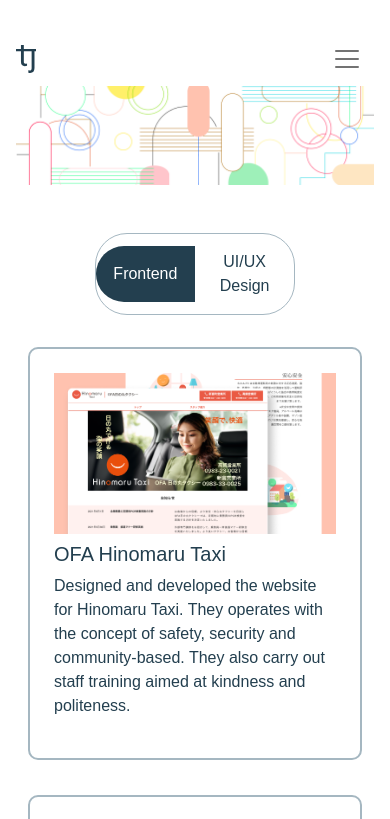
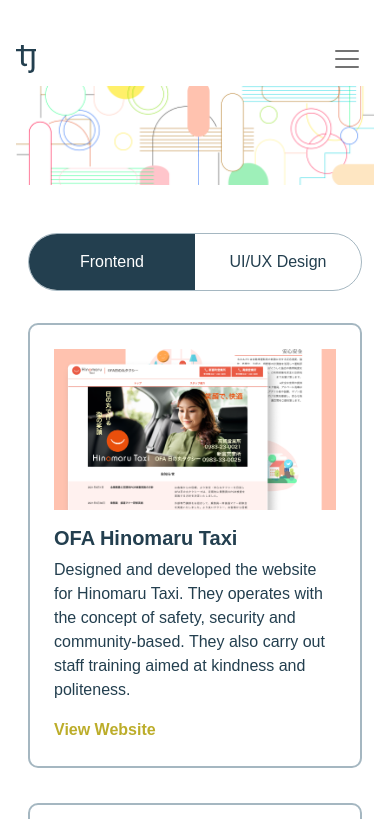
Before and after one commit to tasneemjs/portfolio, a React (Create React App) app: page /works in a window 390 px wide. Shown: the top 819 px of the page. Built offline with nearby package versions, Linux system fonts and the light colour scheme.

Commit message:
changes on works page

```diff
--- a/src/components/works/FrontWorkItem.js
+++ b/src/components/works/FrontWorkItem.js
@@ -6,8 +6,9 @@
             <div className="work-brief">
               <img src={`work_img/${datas.image}`} alt={datas.title} />
               <h5>{datas.title}</h5>
+              <p>{datas.description}</p>
               <a href={datas.weblink} target="_blank" rel="noreferrer">
-                  <p>{datas.description}</p>
+                  View Website
               </a>
             </div>
           ))}
--- a/src/components/works/SelectedWorks.js
+++ b/src/components/works/SelectedWorks.js
@@ -62,7 +62,7 @@
                     They operates with the concept of safety, security and community-based.
                     They also carry out staff training aimed at kindness and politeness.
                     </p>
-                <a className="index" href="http://ofa-support.com/taxi_department/" target="_blank" rel="noreferrer">View website</a>
+                <a className="index" href="http://ofa-support.com/taxi_department/" target="_blank" rel="noreferrer">View Website</a>
             </Div>
         </div>
 
@@ -73,7 +73,7 @@
                     They are a driving training provider for the students who wants
                     to get a job outiside of the prefecture.
                 </p>
-                <a className="index" href="http://www.miyadora.jp/gasshuku/gasshuku_plan.html" target="_blank" rel="noreferrer">View website</a>
+                <a className="index" href="http://www.miyadora.jp/gasshuku/gasshuku_plan.html" target="_blank" rel="noreferrer">View Website</a>
             </Div2>
             <div className="img-box2"><img src={Web2} alt="Miyadora Gassyuku Plan"/></div>
         </div>
@@ -85,7 +85,7 @@
                     They are a driving training provider for the students who wants
                     to get a job outiside of the prefecture.
                 </p>
-                <a className="index" href="http://www.miyadora.jp/gasshuku/gasshuku_plan.html" target="_blank" rel="noreferrer">View website</a>
+                <a className="index" href="http://www.miyadora.jp/gasshuku/gasshuku_plan.html" target="_blank" rel="noreferrer">View Website</a>
             </Div>
         </div>
 
@@ -98,7 +98,7 @@
                     you can fully enjoy the nature of Miyazaki, and
                     you can obtain a driver's license as if you were traveling or sightseeing.
                 </p>
-                <a className="index" href="http://www.miyadora.jp/luxury/luxury_plan.html" target="_blank" rel="noreferrer">View website</a>
+                <a className="index" href="http://www.miyadora.jp/luxury/luxury_plan.html" target="_blank" rel="noreferrer">View Website</a>
             </Div3>
         </div>
 
--- a/src/components/works/UxWorkItem.js
+++ b/src/components/works/UxWorkItem.js
@@ -6,8 +6,9 @@
               <div className="work-brief">
                 <img src={`work_img/${datas.image}`} alt={datas.title} />
                 <h5>{datas.title}</h5>
+                <p>{datas.description}</p>
                 <a href={datas.weblink} target="_blank" rel="noreferrer">
-                  <p>{datas.description}</p>
+                  View More
                 </a>
               </div>
             ))}
--- a/src/components/works/Work.css
+++ b/src/components/works/Work.css
@@ -105,26 +105,7 @@
     display: none;
   }
 
-  @media (max-width: 48em) {
-    .work-grid{
-      grid-template-columns: 1fr;
-    }
-    .box-grid,
-    .box-grid2 {
-      grid-template-columns: 1fr;
-    }
-    .display-pc {
-      display: none;
-    }
-    .display-sp {
-      display: grid;
-    }
-    .brf-box1,
-    .brf-box2,
-    .brf-box3 {
-      height: auto;
-    }
-  }
+
 
 /* Tab Navigation */
 ul.nav {
@@ -167,5 +148,38 @@
   padding: 1.5rem;
 }
 .work-brief h5{
-  margin-top: 0.5rem;
+  margin-top: 1rem;
+  font-weight: bold;
 }
+.work-brief a{
+  color: #BCAD2A;
+  font-weight: bold;
+}
+@media (width: 768px) {
+  ul.nav {
+    width: 60% !important;
+  }
+}
+@media (max-width: 48em) {
+  .work-grid{
+    grid-template-columns: 1fr;
+  }
+  .box-grid,
+  .box-grid2 {
+    grid-template-columns: 1fr;
+  }
+  .display-pc {
+    display: none;
+  }
+  .display-sp {
+    display: grid;
+  }
+  .brf-box1,
+  .brf-box2,
+  .brf-box3 {
+    height: auto;
+  }
+  ul.nav {
+    width: 100%;
+  }
+}
--- a/src/components/works/Works.js
+++ b/src/components/works/Works.js
@@ -1,4 +1,3 @@
-// import WorkList from './WorkList';
 import React, { useState } from "react";
 import Workcover from './img/work-cover.png';
 import FrontWorkItem from './FrontWorkItem';
@@ -55,7 +54,7 @@
     id: 'w6',
     title: 'International Recipes by Gustavo Pasquini',
     image:'Ux2.png',
-    weblink:'',
+    weblink:'work_img/International_Recipes.png',
     description:
       'To bring exquisite recipes to your fine dining table for special ocacsions.',
   },
```
Also changed, not shown: 1 other file (tests, documents, lock files or other folders).
